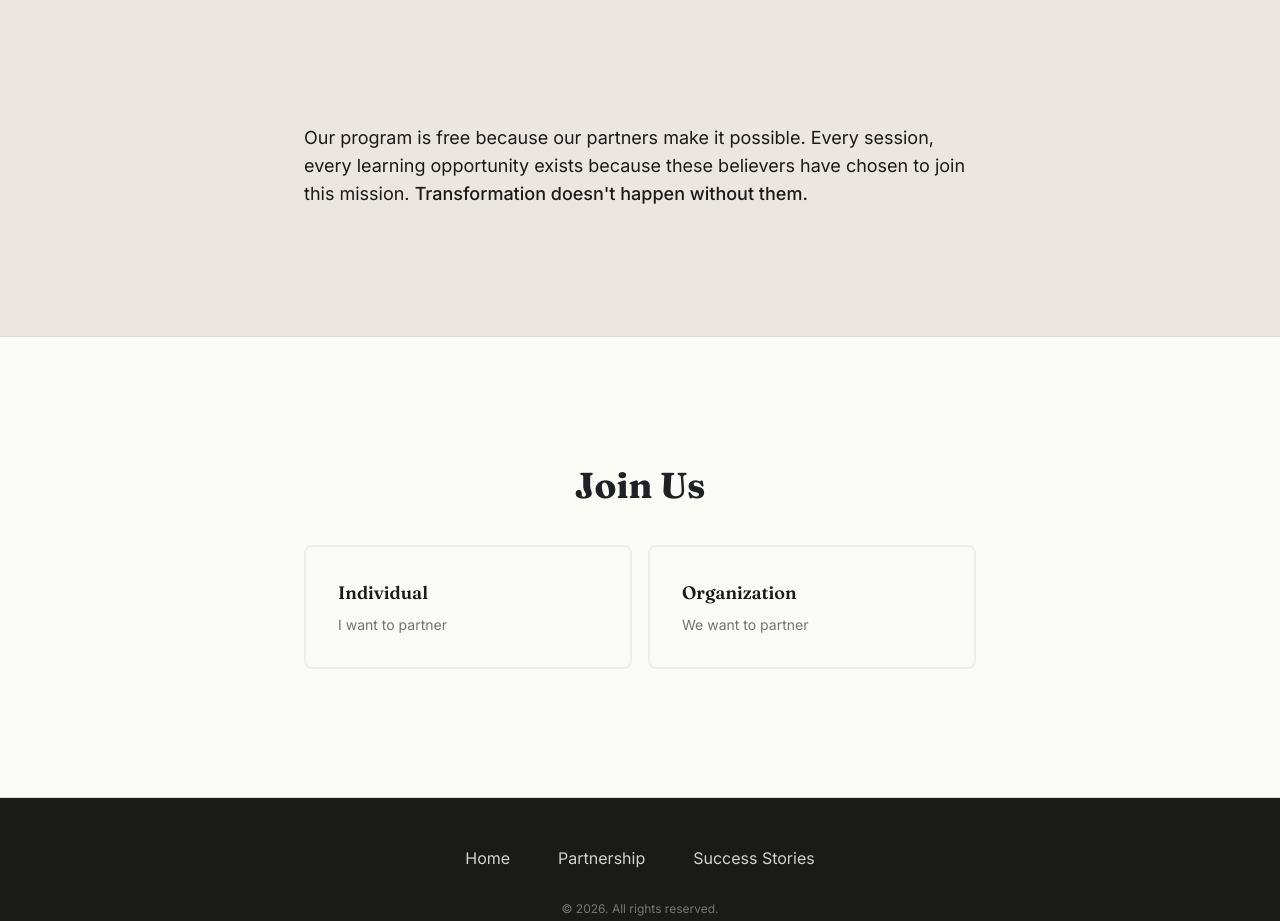
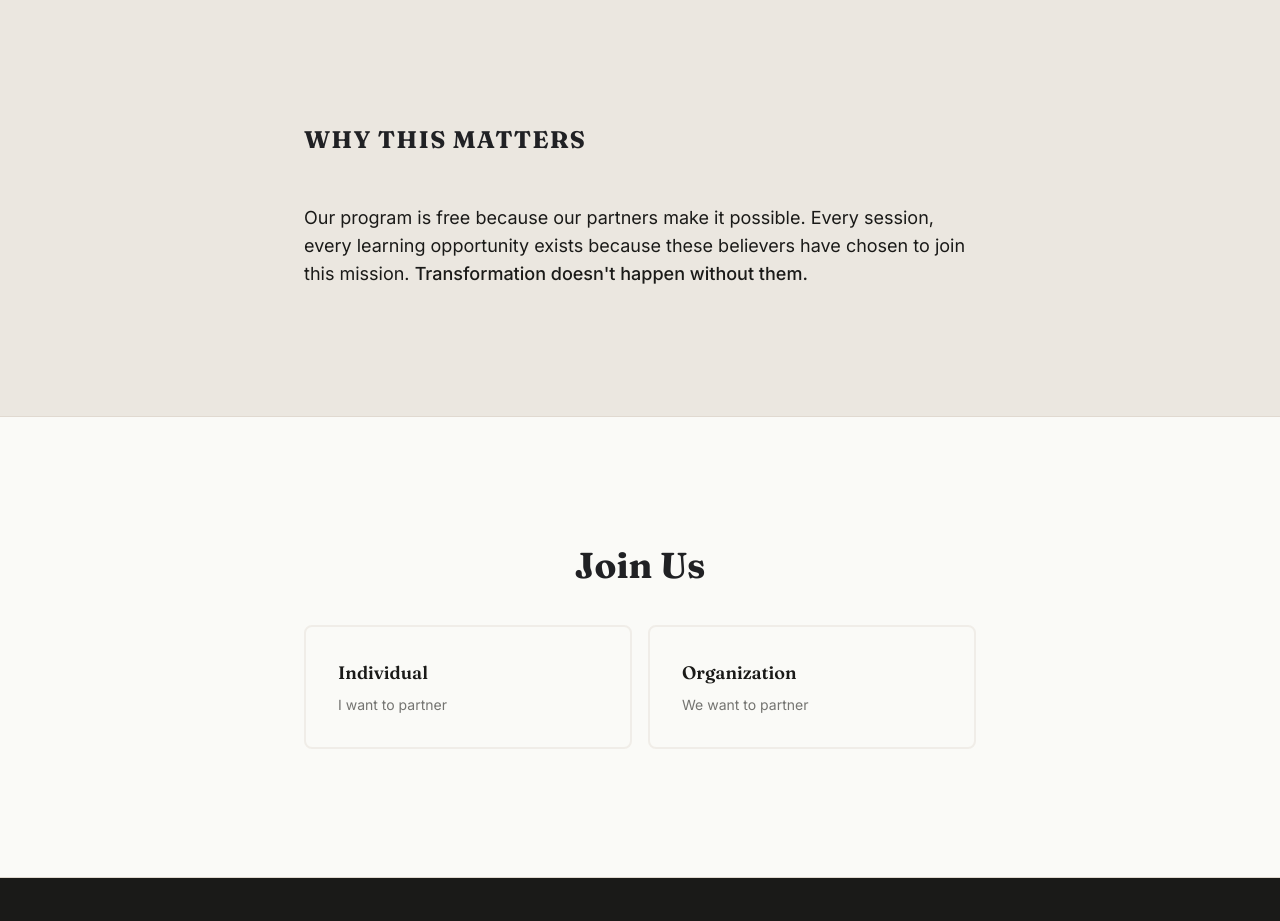
Before and after one commit to whoisjimilitan/restoration-community, a Next.js app in the folder apps/web/: page /partnership in a window 1280 px wide. Shown: the part 2120-3041 px from the top of the page. Built offline with nearby package versions, Linux system fonts and the light colour scheme.

Commit message:
polish: add visible 'Why This Matters' heading to partnership page

```diff
--- a/apps/web/src/app/partnership/page.tsx
+++ b/apps/web/src/app/partnership/page.tsx
@@ -126,8 +126,11 @@ export default function PartnershipPage() {
           viewport={{ once: true, amount: 0.15 }}
           className="max-w-2xl mx-auto"
         >
-          <div className="space-y-6 text-base md:text-lg text-rc-text leading-relaxed font-light">
-            <p>Our program is free because our partners make it possible. Every session, every learning opportunity exists because these believers have chosen to join this mission. <span className="font-medium">Transformation doesn't happen without them.</span></p>
+          <div className="space-y-12">
+            <h2 className="text-xl md:text-2xl font-rc-serif font-bold uppercase tracking-wider">Why This Matters</h2>
+            <div className="space-y-6 text-base md:text-lg text-rc-text leading-relaxed font-light">
+              <p>Our program is free because our partners make it possible. Every session, every learning opportunity exists because these believers have chosen to join this mission. <span className="font-medium">Transformation doesn't happen without them.</span></p>
+            </div>
           </div>
         </motion.div>
       </section>
```
